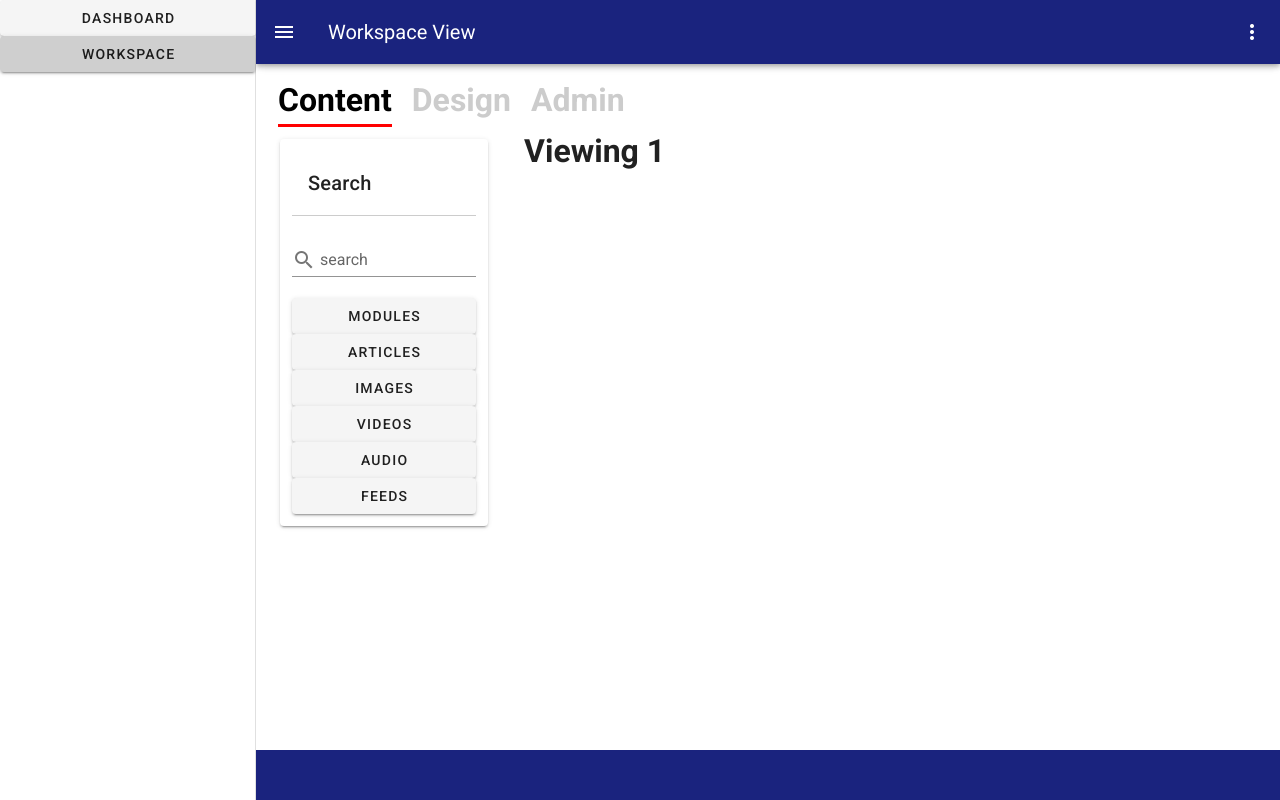
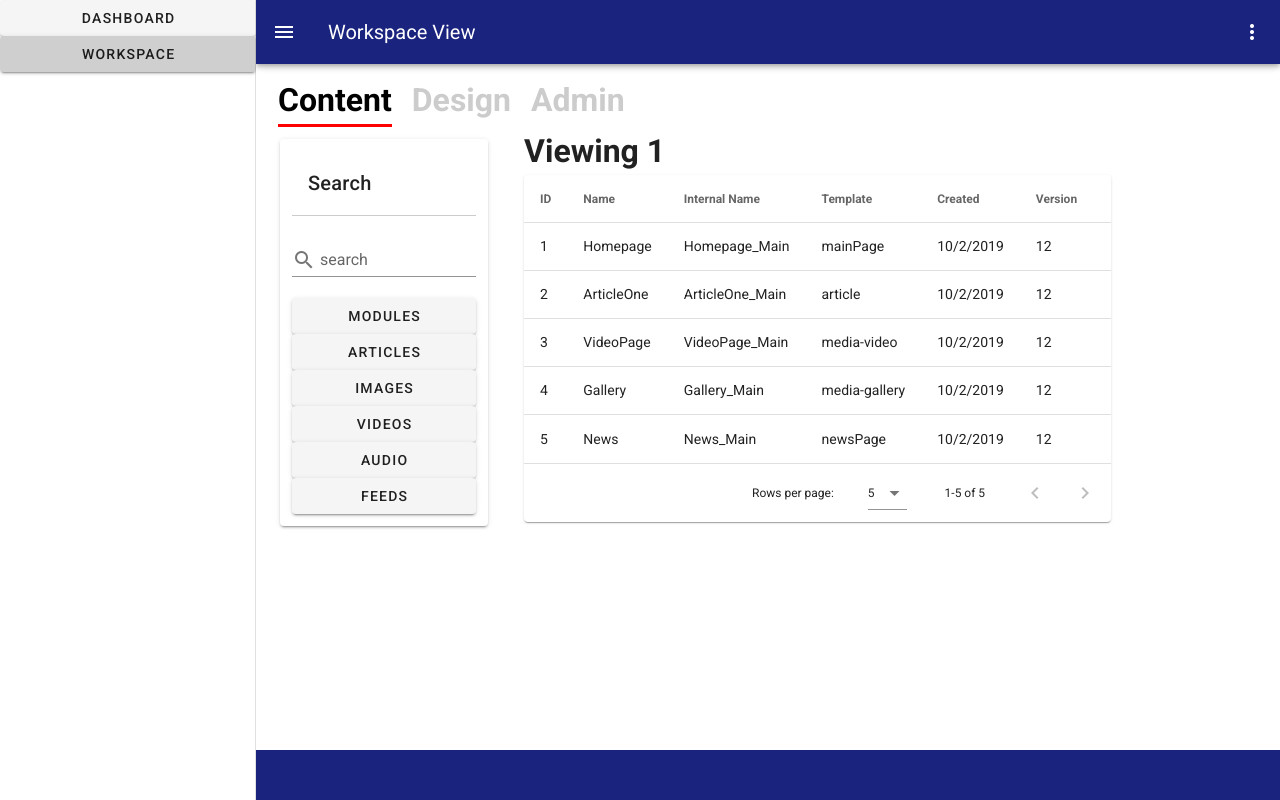
Before and after one commit to iingles/isaac-ingles-3790-final, a Vue app: page /workspace/1 in a window 1280 px wide. Built offline with nearby package versions, Linux system fonts and the light colour scheme.

Commit message:
got search table working sorta

```diff
--- a/src/assets/modules.js
+++ b/src/assets/modules.js
@@ -4,30 +4,40 @@ const contentModules = [
         name: 'Homepage',
         internalName: 'Homepage_Main',
         template: 'mainPage',
+        created: '10/2/2019',
+        version: '12',
     },
     {
         id: 2,
         name: 'ArticleOne',
         internalName: 'ArticleOne_Main',
         template: 'article',
+        created: '10/2/2019',
+        version: '12',
     },
     {
         id: 3,
         name: 'VideoPage',
         internalName: 'VideoPage_Main',
         template: 'media-video',
+        created: '10/2/2019',
+        version: '12',
     },
     {
         id: 4,
         name: 'Gallery',
         internalName: 'Gallery_Main',
         template: 'media-gallery',
+        created: '10/2/2019',
+        version: '12',
     },
     {
         id: 5,
         name: 'News',
         internalName: 'News_Main',
         template: 'newsPage',
+        created: '10/2/2019',
+        version: '12',
     },
 ]
 
--- a/src/components/workspace/SearchResults.vue
+++ b/src/components/workspace/SearchResults.vue
@@ -1,138 +1,54 @@
 <template>
   <div>
-    <!-- <transition name="flip" type="animation">
-      <v-card>
-        hi
-      </v-card>
       <v-data-table
+        :v-model="selected"
         :headers="headers"
-        :items="desserts"
+        :items="modules"
         :items-per-page="5"
         class="elevation-1"
         >
         </v-data-table>
-    </transition> -->
-      <!-- <div v-for="mod in mods" :key="mod.id">
+
+      <!-- <div v-for="mod in modules" :key="mod.id">
        {{ mod.name }}
       </div> -->
   </div>
 </template>
 
 <script>
-//import contentModules from '../../assets/modules.js'
+import contentModules from '../../assets/modules.js'
 
-//export default {
- // data () {
-   // return {
-  //     headers: [
-  //       {
-  //         text: 'Dessert (100g serving)',
-  //         align: 'left',
-  //         sortable: false,
-  //         value: 'name',
-  //       },
-  //       { text: 'Calories', value: 'calories' },
-  //       { text: 'Fat (g)', value: 'fat' },
-  //       { text: 'Carbs (g)', value: 'carbs' },
-  //       { text: 'Protein (g)', value: 'protein' },
-  //       { text: 'Iron (%)', value: 'iron' },
-  //     ],
-  //     items: [],
-  //     desserts: [
-  //       {
-  //         name: 'Frozen Yogurt',
-  //         calories: 159,
-  //         fat: 6.0,
-  //         carbs: 24,
-  //         protein: 4.0,
-  //         iron: '1%',
-  //       },
-  //       {
-  //         name: 'Ice cream sandwich',
-  //         calories: 237,
-  //         fat: 9.0,
-  //         carbs: 37,
-  //         protein: 4.3,
-  //         iron: '1%',
-  //       },
-  //       {
-  //         name: 'Eclair',
-  //         calories: 262,
-  //         fat: 16.0,
-  //         carbs: 23,
-  //         protein: 6.0,
-  //         iron: '7%',
-  //       },
-  //       {
-  //         name: 'Cupcake',
-  //         calories: 305,
-  //         fat: 3.7,
-  //         carbs: 67,
-  //         protein: 4.3,
-  //         iron: '8%',
-  //       },
-  //       {
-  //         name: 'Gingerbread',
-  //         calories: 356,
-  //         fat: 16.0,
-  //         carbs: 49,
-  //         protein: 3.9,
-  //         iron: '16%',
-  //       },
-  //       {
-  //         name: 'Jelly bean',
-  //         calories: 375,
-  //         fat: 0.0,
-  //         carbs: 94,
-  //         protein: 0.0,
-  //         iron: '0%',
-  //       },
-  //       {
-  //         name: 'Lollipop',
-  //         calories: 392,
-  //         fat: 0.2,
-  //         carbs: 98,
-  //         protein: 0,
-  //         iron: '2%',
-  //       },
-  //       {
-  //         name: 'Honeycomb',
-  //         calories: 408,
-  //         fat: 3.2,
-  //         carbs: 87,
-  //         protein: 6.5,
-  //         iron: '45%',
-  //       },
-  //       {
-  //         name: 'Donut',
-  //         calories: 452,
-  //         fat: 25.0,
-  //         carbs: 51,
-  //         protein: 4.9,
-  //         iron: '22%',
-  //       },
-  //       {
-  //         name: 'KitKat',
-  //         calories: 518,
-  //         fat: 26.0,
-  //         carbs: 65,
-  //         protein: 7,
-  //         iron: '6%',
-  //       },
-  //     ],
-  //   }
-  // },
-  // created() {
-  //   for(let i = 0; i < contentModules.length; i++){
-  //     this.items.push(contentModules[i])
-  //   }
+export default {
+ data () {
+    return {
+      selected: [],
+      headers: [
+        {
+            text: 'ID',
+            align: 'left',
+            sortable: false,
+            value: 'id',
+          },
+          { text: 'Name', value: 'name' },
+          { text: 'Internal Name', value: 'internalName' },
+          { text: 'Template', value: 'template' },
+          { text: 'Created', value: 'created' },
+          { text: 'Version', value: 'version' },
+      ],
+      modules: contentModules,
+    }
+  },
+  created() {
+    // for(let i = 0; i < contentModules.length; i++){
+    //   this.modules.push(contentModules[i])
+    // }
 
-  //}
-//}
+  }
+}
 </script>
 
 <style scoped>
-  /* .flip-enter-active {
+  .flip-enter-active {
     animation: flipin 1.5s ease-out forwards;
   }
   .flip-leave-active {
@@ -147,6 +63,6 @@
    @keyframes flipout {
     from {transform: rotateY(180deg);}
     to {transform: rotateY(0deg); }
-  } */
+  }
 
 </style>
```
